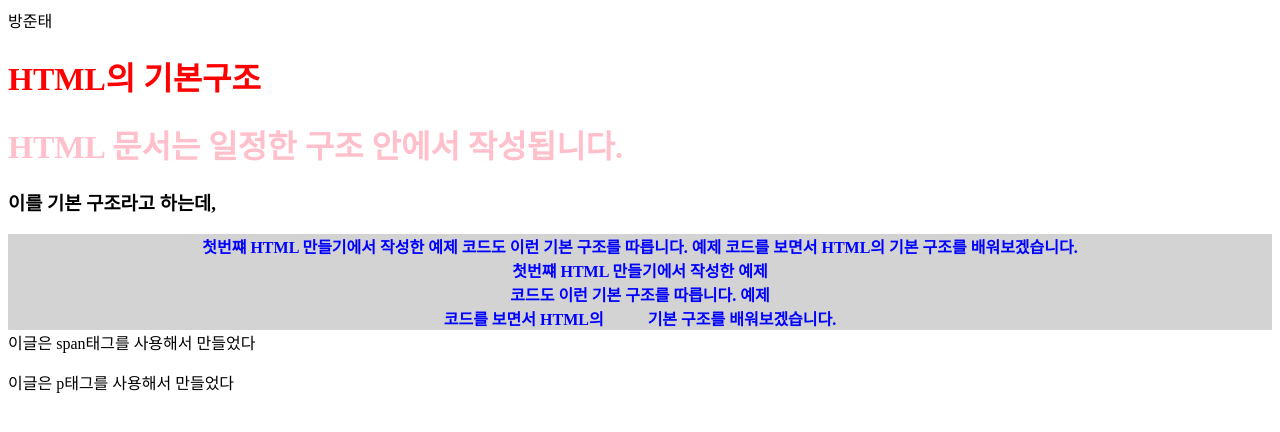
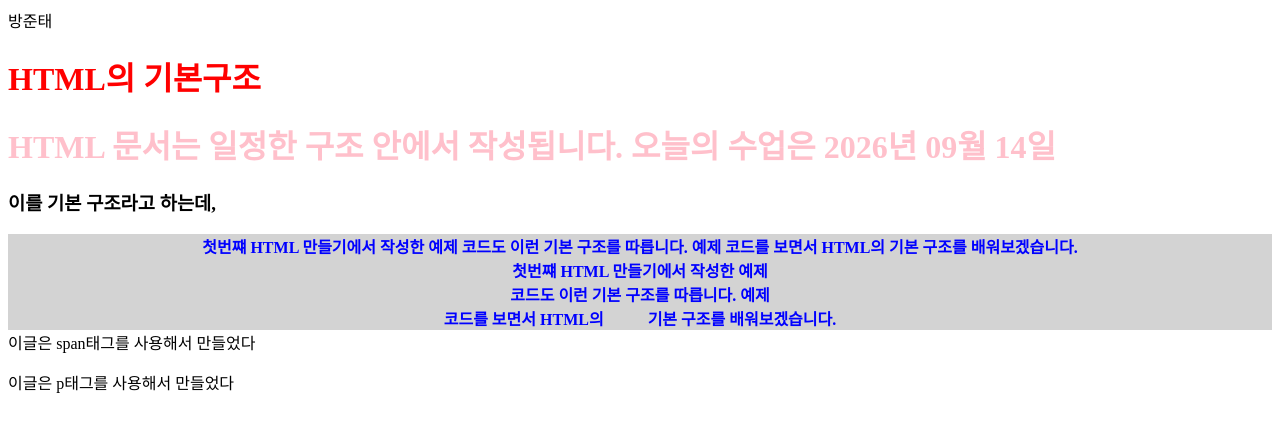
Before and after one commit to juntaebang882/web260914, a plain HTML site: page index.html in a window 1280 px wide. Drawn offline with Linux system fonts and the light colour scheme.

Commit message:
Update index.html

```diff
--- a/index.html
+++ b/index.html
@@ -4,7 +4,7 @@
   </head>
   <body>
     <h1 style="color:red;">HTML의 기본구조</h1>
-    <h1 style="color:pink">HTML 문서는 일정한 구조 안에서 작성됩니다.</h1>
+    <h1 style="color:pink">HTML 문서는 일정한 구조 안에서 작성됩니다. 오늘의 수업은 2026년 09월 14일</h1>
     <h3>이를 기본 구조라고 하는데,</h3>
     <div style="color:blue;background-color: lightgray;text-align: center;font-weight: bold;text-decoration: strike">
       첫번쨰 HTML 만들기에서 작성한 예제 코드도 이런 기본 구조를 따릅니다. 예제 코드를 보면서 HTML의 기본 구조를 배워보겠습니다.
```
